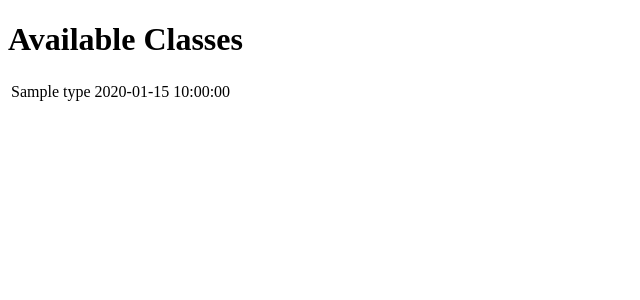
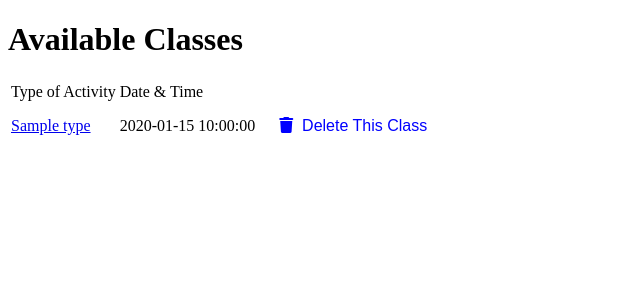
Before and after one commit to kevinmuldoon-github/gym-membership-system, a Flask app: page /classes in a window 1280 px wide. Shown: the part 124-424 px from the top of the page, without its empty margins (0-640 px from the left). Run offline with Flask 2, Linux system fonts and the light colour scheme; a database or web service that is not in the repository returns one stand-in record (values such as "Sample title"); some libraries are stand-ins or nearby versions.

Commit message:
Added ability to delete a class

```diff
--- a/controllers/activity_controller.py
+++ b/controllers/activity_controller.py
@@ -12,3 +12,17 @@ activities_blueprint = Blueprint("classes", __name__)
 def activities():
     activities = activity_repository.select_all()
     return render_template('classes/index.html' , title = 'Gym Classes' , activities = activities)
+
+# Function to show activity information using member id
+@activities_blueprint.route("/classes/<id>", methods=['GET'])
+def show_activity(id):
+    activity = activity_repository.select(id)
+    return render_template('/classes/show_class.html' , title = 'Class Information' , activity = activity)
+
+
+
+# Function to delete an activity
+@activities_blueprint.route("/classes/<id>/delete" , methods = ['POST'])
+def delete_activity(id):
+    activity_repository.delete(id)
+    return redirect ('/classes') # Redirect user back to the classes page
--- a/repositories/activity_repository.py
+++ b/repositories/activity_repository.py
@@ -41,3 +41,15 @@ def select_all():
         activity = Activity(result['type'] , result['date_time'] , result['id'])
         activities.append(activity)
     return activities
+
+
+# Function to delete a specific activity
+def delete(id):
+    sql = "DELETE FROM activities WHERE id = %s"
+    values = [id]
+    run_sql(sql,values)
+
+# Function to delete all activities
+def delete_all():
+    sql = "DELETE FROM activities"
+    run_sql(sql)
--- a/templates/classes/index.html
+++ b/templates/classes/index.html
@@ -5,10 +5,23 @@
 <h1>Available Classes</h1>
 
 <table>
+    <tr>
+        <td>Type of Activity</td>
+        <td>Date & Time</td>
+        <td></td>
+        <td></td>
+    </tr>
             {% for activity in activities %}
             <tr>
-                <td>{{activity.type}}</td>
+                <td><a href="/classes/{{activity.id}}">{{activity.type}}</a></td>
                 <td>{{activity.date_time}}</td>
+                <td></td>
+                <td>
+                    <form action="/classes/{{activity.id}}/delete" method="POST">
+                        <button class="form-button"><i class="fa-solid fa-trash"></i> &nbsp;Delete This Class</button>
+
+                    </form>
+                </td>
             </tr>
             {% endfor %}
 
```
Also changed, not shown: repositories/booking_repository.py (+13 -0 lines), templates/classes/show_class.html (added, +13 -0 lines).
